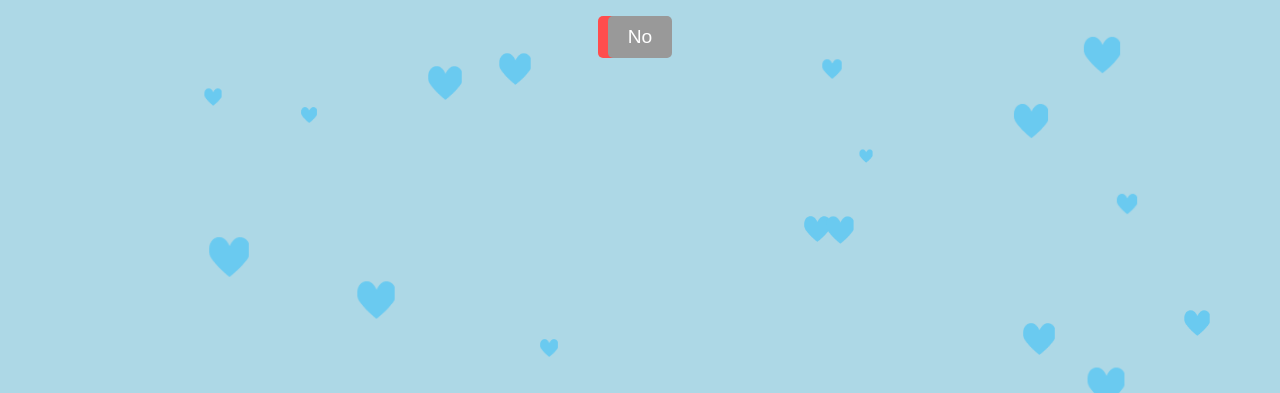
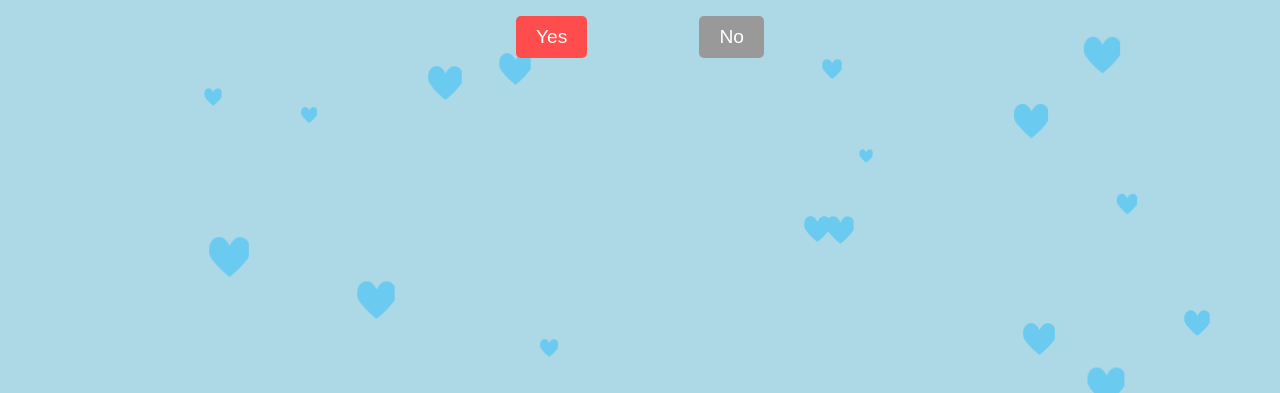
Before and after one commit to Caleb220/EmilyxValentine, a plain HTML site: page index.html in a window 1280 px wide. Shown: the part 423-816 px from the top of the page. Drawn offline with Linux system fonts and the light colour scheme.

Commit message:
Update style.css

```diff
--- a/style.css
+++ b/style.css
@@ -23,6 +23,8 @@ h1 {
 .btn-container {
     display: flex;
     justify-content: center;
+    align-items: center;
+    gap: 50px;
     margin-top: 10px;
 }
 .btn {
@@ -39,7 +41,6 @@ h1 {
 .no {
     background-color: #999;
     color: white;
-    position: absolute;
 }
 .hearts {
     position: fixed;
```
